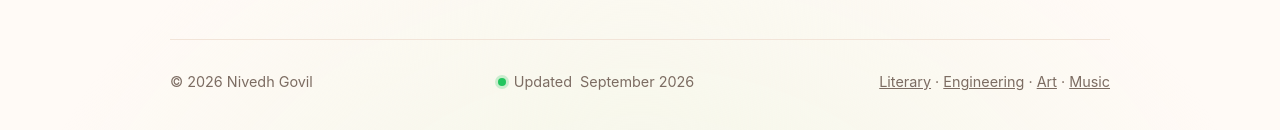
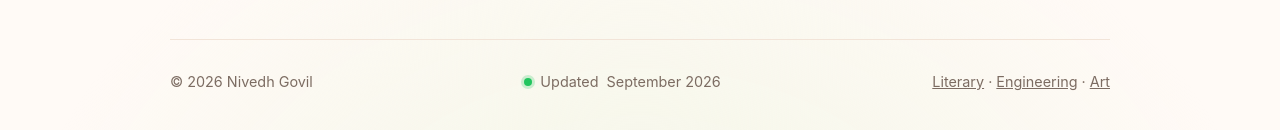
Before and after one commit to NivedhGovil/My-website, a plain HTML site: page index.html in a window 1280 px wide. Shown: the part 2179-2309 px from the top of the page. Drawn offline with Linux system fonts and the light colour scheme.

Commit message:
Update index.html

```diff
--- a/index.html
+++ b/index.html
@@ -148,7 +148,7 @@
 <footer class="site-footer wrap">
   <span>&copy; 2026 Nivedh Govil</span>
   <span class="site-status"><span class="live-dot" aria-hidden="true"></span>Updated <time class="updated" datetime="2026-09-15"> September 2026</time></span>
-  <span><a href="literary.html">Literary</a> &middot; <a href="engineering.html">Engineering</a> &middot; <a href="art.html">Art</a> &middot; <a href="music.html">Music</a></span>
+  <span><a href="literary.html">Literary</a> &middot; <a href="engineering.html">Engineering</a> &middot; <a href="art.html">Art</a> <!-- &middot; <a href="music.html">Music</a> --> </span>
 </footer>
 
 <script src="assets/search-index.js"></script>
```
